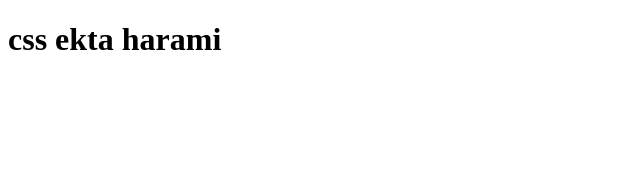
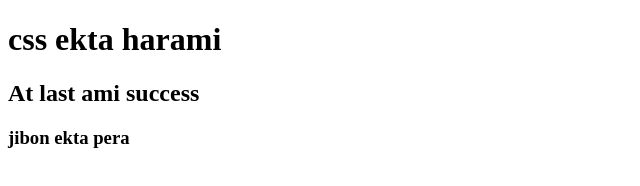
Before and after one commit to hasemk/my-thard-repo, a plain HTML site: page index.html in a window 1280 px wide. Shown: the whole page, without its empty margins (0-640 px from the left). Drawn offline with Linux system fonts and the light colour scheme.

Commit message:
thard gift

```diff
--- a/index.html
+++ b/index.html
@@ -8,5 +8,8 @@
 </head>
 <body>
     <h1>css ekta harami</h1>
+    <h2>At last ami success</h2>
+    <h3>jibon ekta pera</h3>
+
 </body>
 </html>
```
